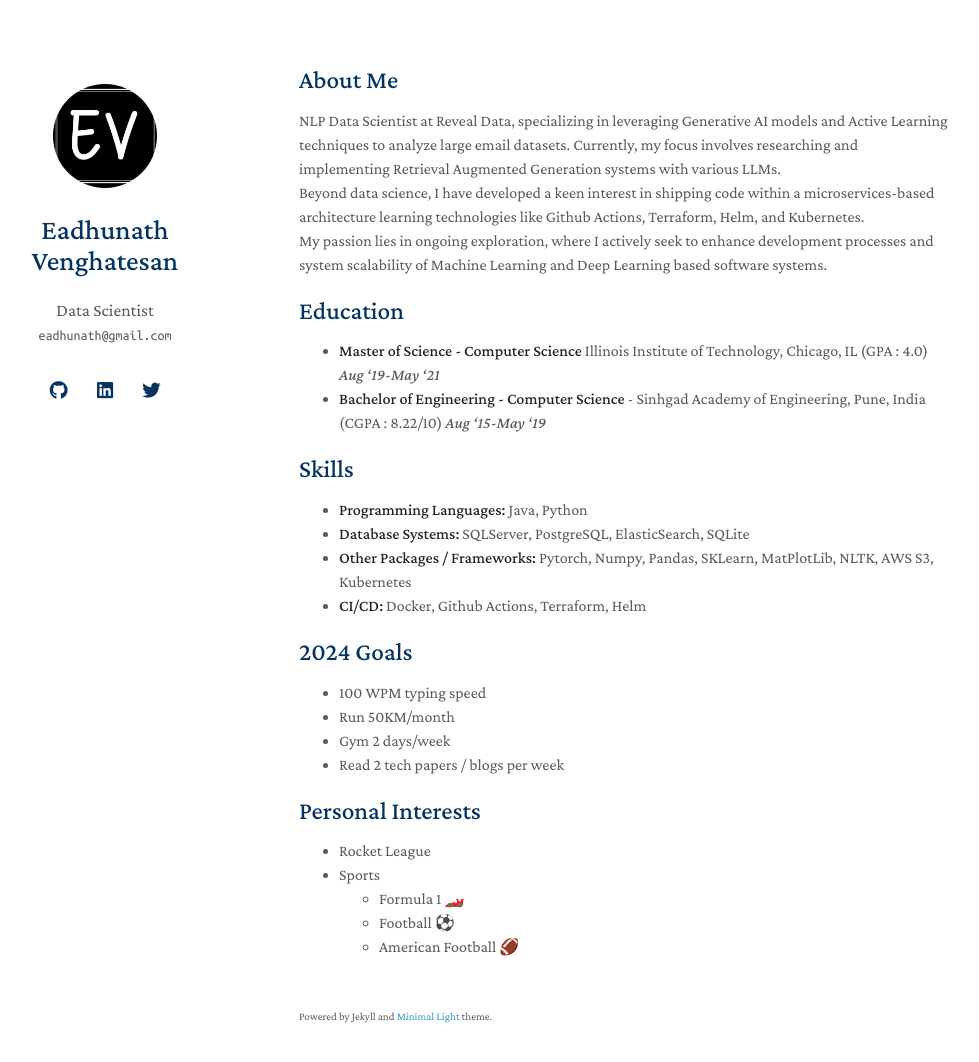
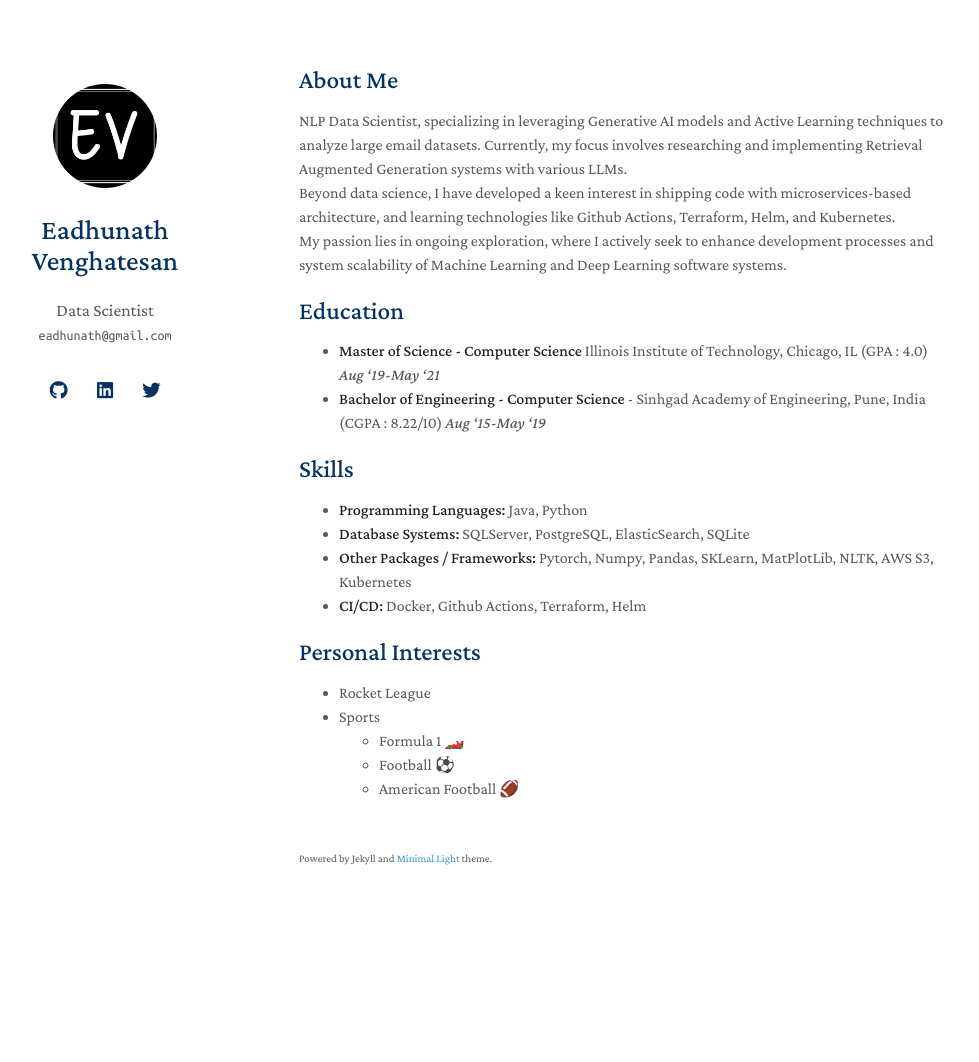
Before and after one commit to Eadhunath/eadhunath.github.io, a Jekyll site: the page built from index.md, in a window 1280 px wide and 1097 px high. Shown: the top 1062 px of the window, without its empty margins (171-1150 px from the left). Built offline with Jekyll 4.4.1, drawn with Linux system fonts in a browser that asks for light colours; nearby versions of some CDN libraries; a style sheet for code colours, icons or effects is not loaded; our own code applies the rules of GitHub Pages for plain Markdown files.

Commit message:
Update index.md

```diff
--- a/index.md
+++ b/index.md
@@ -4,10 +4,10 @@ layout: homepage
 
 ## About Me
 
-NLP Data Scientist at Reveal Data, specializing in leveraging Generative AI models and Active Learning techniques to analyze large email datasets.
+NLP Data Scientist, specializing in leveraging Generative AI models and Active Learning techniques to analyze large email datasets.
 Currently, my focus involves researching and implementing Retrieval Augmented Generation systems with various LLMs. <br/>
-Beyond data science, I have developed a keen interest in shipping code within a microservices-based architecture learning technologies like Github Actions, Terraform, Helm, and Kubernetes.  <br/>
-My passion lies in ongoing exploration, where I actively seek to enhance development processes and system scalability of Machine Learning and Deep Learning based software systems.
+Beyond data science, I have developed a keen interest in shipping code with microservices-based architecture, and learning technologies like Github Actions, Terraform, Helm, and Kubernetes.  <br/>
+My passion lies in ongoing exploration, where I actively seek to enhance development processes and system scalability of Machine Learning and Deep Learning software systems.
 
 ## Education
 - **Master of Science - Computer Science**  Illinois Institute of Technology, Chicago, IL (GPA : 4.0) _Aug ‘19-May ‘21_
@@ -19,12 +19,6 @@ My passion lies in ongoing exploration, where I actively seek to enhance develop
 - **Other Packages / Frameworks:** Pytorch, Numpy, Pandas, SKLearn, MatPlotLib, NLTK, AWS S3, Kubernetes
 - **CI/CD:** Docker, Github Actions, Terraform, Helm
 
-## 2024 Goals
-- 100 WPM typing speed
-- Run 50KM/month
-- Gym 2 days/week
-- Read 2 tech papers / blogs per week
-
 ## Personal Interests
 - Rocket League
 - Sports
```
